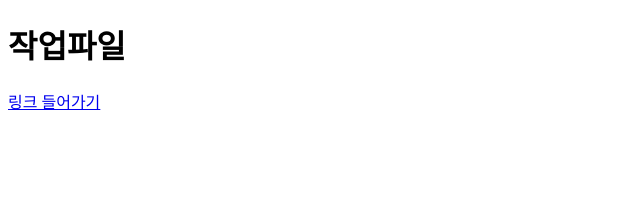
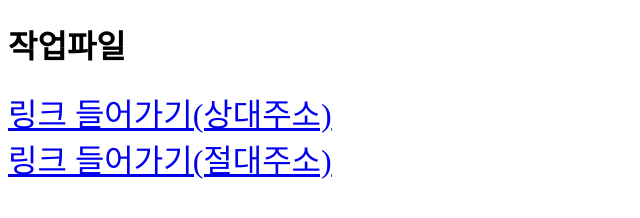
Before and after one commit to CHS1753/Example, a plain HTML site: page index.html in a window 1280 px wide. Shown: the whole page, without its empty margins (0-640 px from the left). Drawn offline with Linux system fonts and the light colour scheme.

Commit message:
절대주소 추가

```diff
--- a/index.html
+++ b/index.html
@@ -1,12 +1,16 @@
 <!DOCTYPE html>
 <html lang="ko">
 <head>
+    <style>
+        a {font-size: 2em;}
+    </style>
     <meta charset="UTF-8">
     <meta name="viewport" content="width=device-width, initial-scale=1.0">
     <title>Document</title>
 </head>
 <body>
     <h1>작업파일</h1>
-    <a href="./link.html">링크 들어가기</a>
+    <a href="./link.html">링크 들어가기(상대주소)</a><br/>
+    <a href="/Example/link.html">링크 들어가기(절대주소)</a>
 </body>
 </html>
```
Also changed, not shown: link.html (+5 -1 lines).
